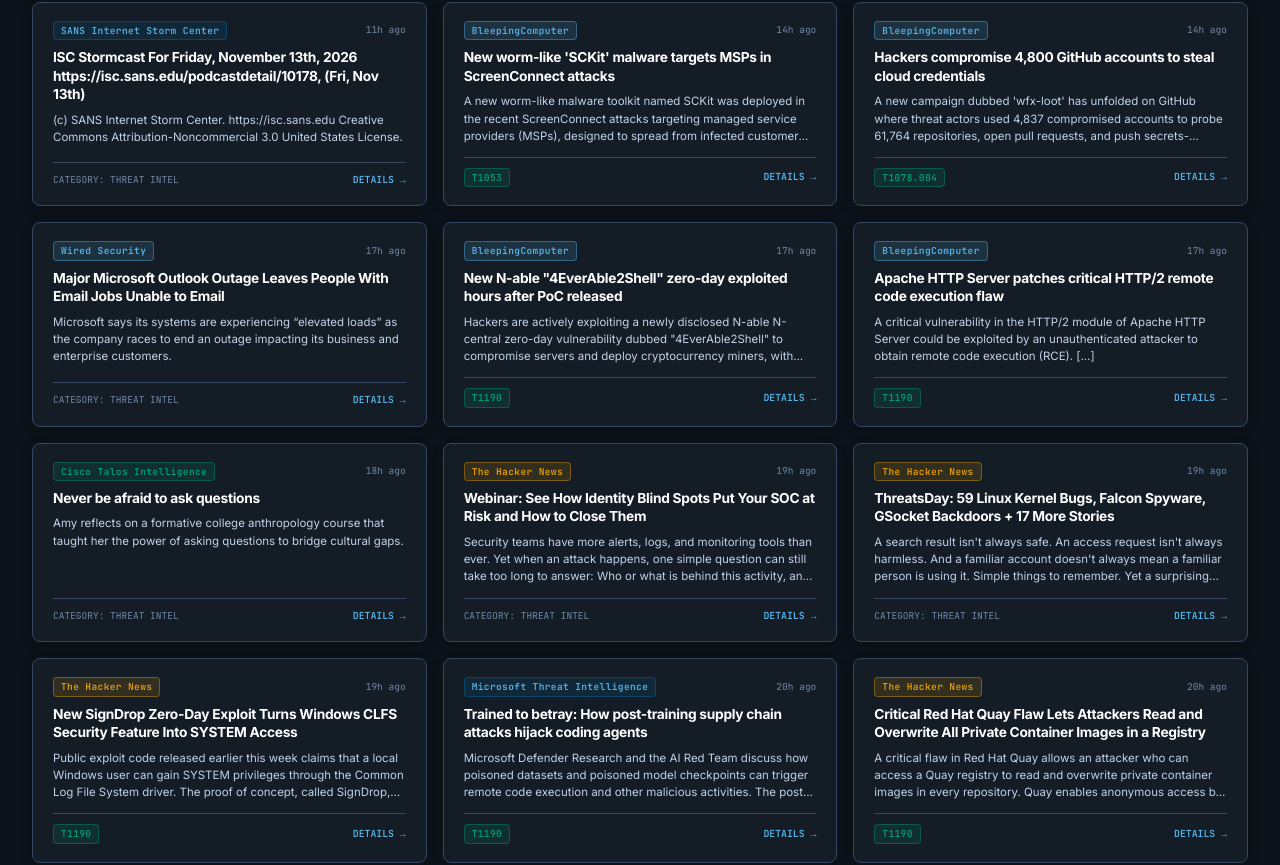
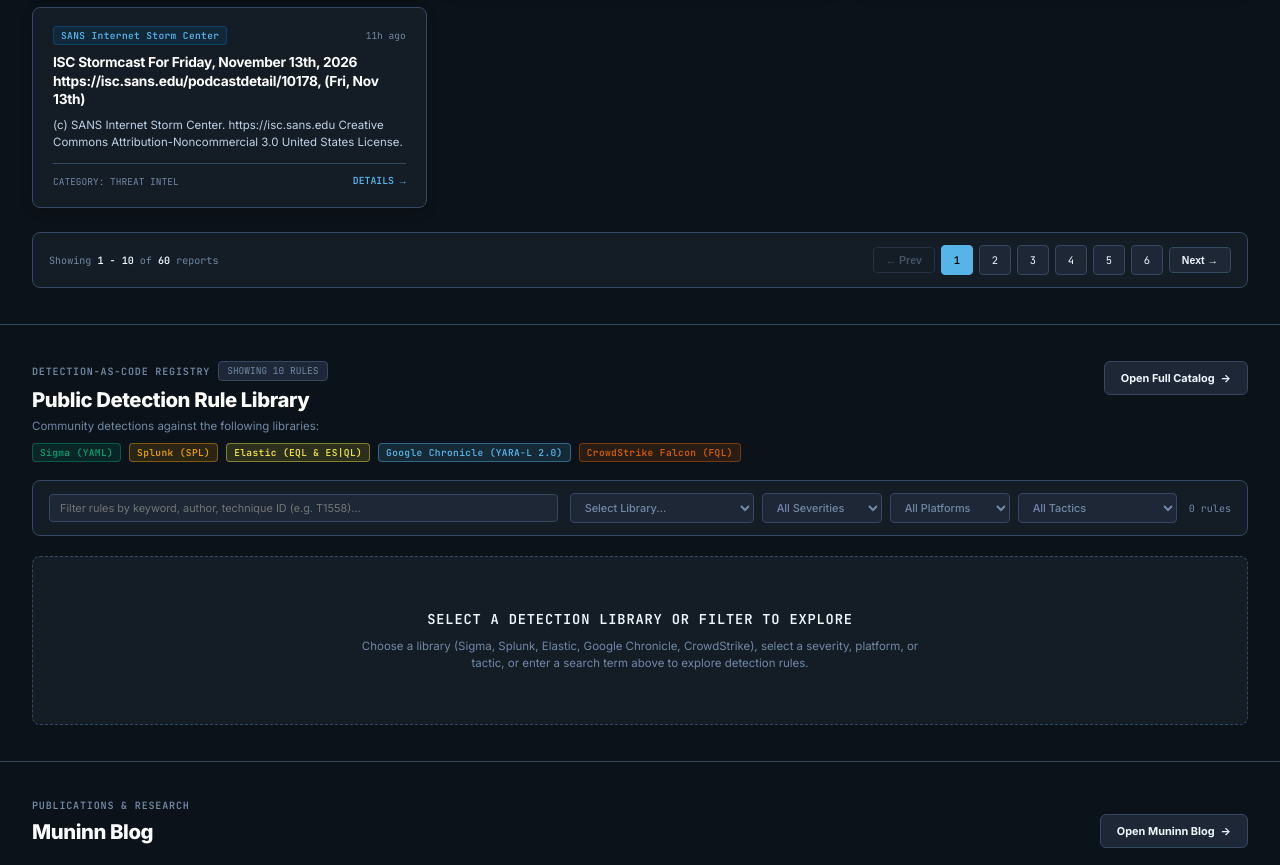
Before and after one commit to twinravensec/coffeeteaapts, a Next.js app: page / in a window 1280 px wide. Shown: the part 1242-2107 px from the top of the page. Built offline with nearby package versions, Linux system fonts and the light colour scheme.

Commit message:
Muninn update

```diff
--- a/src/components/news/NewsFeedBlock.tsx
+++ b/src/components/news/NewsFeedBlock.tsx
@@ -23,6 +23,20 @@ const SOURCES = [
 ];
 
 const READ_STORAGE_KEY = 'cta_read_news_articles';
+const PAGE_SIZE = 10;
+
+function getPageNumbers(current: number, total: number): (number | string)[] {
+  if (total <= 7) {
+    return Array.from({ length: total }, (_, i) => i + 1);
+  }
+  if (current <= 4) {
+    return [1, 2, 3, 4, 5, '...', total];
+  }
+  if (current >= total - 3) {
+    return [1, '...', total - 4, total - 3, total - 2, total - 1, total];
+  }
+  return [1, '...', current - 1, current, current + 1, '...', total];
+}
 
 export const NewsFeedBlock: React.FC = () => {
   const [news, setNews] = useState<NewsItem[]>([]);
@@ -31,6 +45,7 @@ export const NewsFeedBlock: React.FC = () => {
   const [selectedNews, setSelectedNews] = useState<NewsItem | null>(null);
   const [loading, setLoading] = useState(true);
   const [readIds, setReadIds] = useState<string[]>([]);
+  const [currentPage, setCurrentPage] = useState(1);
 
   // Load persisted read/visited article IDs from browser storage
   useEffect(() => {
@@ -68,6 +83,7 @@ export const NewsFeedBlock: React.FC = () => {
   useEffect(() => {
     let isMounted = true;
     setLoading(true);
+    setCurrentPage(1);
     getNewsFeed({ source: activeSource, searchQuery }).then((items) => {
       if (isMounted) {
         setNews(items);
@@ -81,6 +97,27 @@ export const NewsFeedBlock: React.FC = () => {
 
   // Filter out articles the user has visited/read
   const visibleNews = news.filter((item) => !readIds.includes(item.id));
+  const totalPages = Math.max(1, Math.ceil(visibleNews.length / PAGE_SIZE));
+  const displayedNews = visibleNews.slice(
+    (currentPage - 1) * PAGE_SIZE,
+    currentPage * PAGE_SIZE
+  );
+
+  useEffect(() => {
+    if (currentPage > totalPages && totalPages >= 1) {
+      setCurrentPage(totalPages);
+    }
+  }, [totalPages, currentPage]);
+
+  const handlePageChange = (newPage: number) => {
+    if (newPage >= 1 && newPage <= totalPages) {
+      setCurrentPage(newPage);
+      const el = document.getElementById('news');
+      if (el) {
+        el.scrollIntoView({ behavior: 'smooth', block: 'start' });
+      }
+    }
+  };
 
   return (
     <section id="news" style={{ padding: '36px 0', borderBottom: '1px solid var(--border)' }}>
@@ -99,6 +136,19 @@ export const NewsFeedBlock: React.FC = () => {
               }}
             >
               OSINT THREAT STREAM • TODAY
+            </span>
+            <span
+              className="font-mono"
+              style={{
+                fontSize: '0.68rem',
+                padding: '2px 8px',
+                borderRadius: '4px',
+                background: 'var(--surface-raised)',
+                border: '1px solid var(--border)',
+                color: 'var(--text-muted)'
+              }}
+            >
+              10 ADVISORIES PER PAGE
             </span>
             <span className="pulse-indicator" />
           </div>
@@ -180,7 +230,7 @@ export const NewsFeedBlock: React.FC = () => {
               gap: '16px'
             }}
           >
-            {visibleNews.map((item) => (
+            {displayedNews.map((item) => (
               <NewsCard
                 key={item.id}
                 item={item}
@@ -188,6 +238,108 @@ export const NewsFeedBlock: React.FC = () => {
                 onMarkAsRead={handleMarkAsRead}
               />
             ))}
+          </div>
+        )}
+
+        {/* Pagination Bar */}
+        {!loading && visibleNews.length > 0 && totalPages > 1 && (
+          <div
+            style={{
+              display: 'flex',
+              alignItems: 'center',
+              justifyContent: 'space-between',
+              flexWrap: 'wrap',
+              gap: '12px',
+              marginTop: '24px',
+              padding: '12px 16px',
+              background: 'var(--surface)',
+              border: '1px solid var(--border)',
+              borderRadius: '8px'
+            }}
+          >
+            <div className="font-mono" style={{ fontSize: '0.72rem', color: 'var(--text-muted)' }}>
+              Showing{' '}
+              <strong style={{ color: 'var(--text-bright)' }}>
+                {(currentPage - 1) * PAGE_SIZE + 1} -{' '}
+                {Math.min(currentPage * PAGE_SIZE, visibleNews.length)}
+              </strong>{' '}
+              of <strong style={{ color: 'var(--text-bright)' }}>{visibleNews.length}</strong> reports
+            </div>
+
+            <div style={{ display: 'flex', alignItems: 'center', gap: '6px' }}>
+              <button
+                disabled={currentPage <= 1}
+                onClick={() => handlePageChange(currentPage - 1)}
+                style={{
+                  padding: '6px 12px',
+                  borderRadius: '4px',
+                  fontSize: '0.75rem',
+                  fontWeight: 600,
+                  background: currentPage <= 1 ? 'transparent' : 'var(--surface-raised)',
+                  color: currentPage <= 1 ? 'var(--text-muted)' : 'var(--text-bright)',
+                  border: '1px solid var(--border)',
+                  cursor: currentPage <= 1 ? 'not-allowed' : 'pointer',
+                  opacity: currentPage <= 1 ? 0.5 : 1
+                }}
+              >
+                &larr; Prev
+              </button>
+
+              {getPageNumbers(currentPage, totalPages).map((p, idx) => {
+                if (p === '...') {
+                  return (
+                    <span
+                      key={`ellipsis-${idx}`}
+                      className="font-mono"
+                      style={{ padding: '0 4px', color: 'var(--text-muted)', fontSize: '0.75rem' }}
+                    >
+                      ...
+                    </span>
+                  );
+                }
+                const pageNum = Number(p);
+                const isActive = pageNum === currentPage;
+                return (
+                  <button
+                    key={pageNum}
+                    onClick={() => handlePageChange(pageNum)}
+                    className="font-mono"
+                    style={{
+                      minWidth: '32px',
+                      height: '30px',
+                      padding: '0 8px',
+                      borderRadius: '4px',
+                      fontSize: '0.75rem',
+                      fontWeight: isActive ? 700 : 500,
+                      background: isActive ? 'var(--primary)' : 'var(--surface-raised)',
+                      color: isActive ? '#060a0f' : 'var(--text-bright)',
+                      border: `1px solid ${isActive ? 'var(--primary)' : 'var(--border)'}`,
+                      cursor: 'pointer'
+                    }}
+                  >
+                    {pageNum}
+                  </button>
+                );
+              })}
+
+              <button
+                disabled={currentPage >= totalPages}
+                onClick={() => handlePageChange(currentPage + 1)}
+                style={{
+                  padding: '6px 12px',
+                  borderRadius: '4px',
+                  fontSize: '0.75rem',
+                  fontWeight: 600,
+                  background: currentPage >= totalPages ? 'transparent' : 'var(--surface-raised)',
+                  color: currentPage >= totalPages ? 'var(--text-muted)' : 'var(--text-bright)',
+                  border: '1px solid var(--border)',
+                  cursor: currentPage >= totalPages ? 'not-allowed' : 'pointer',
+                  opacity: currentPage >= totalPages ? 0.5 : 1
+                }}
+              >
+                Next &rarr;
+              </button>
+            </div>
           </div>
         )}
 
```
